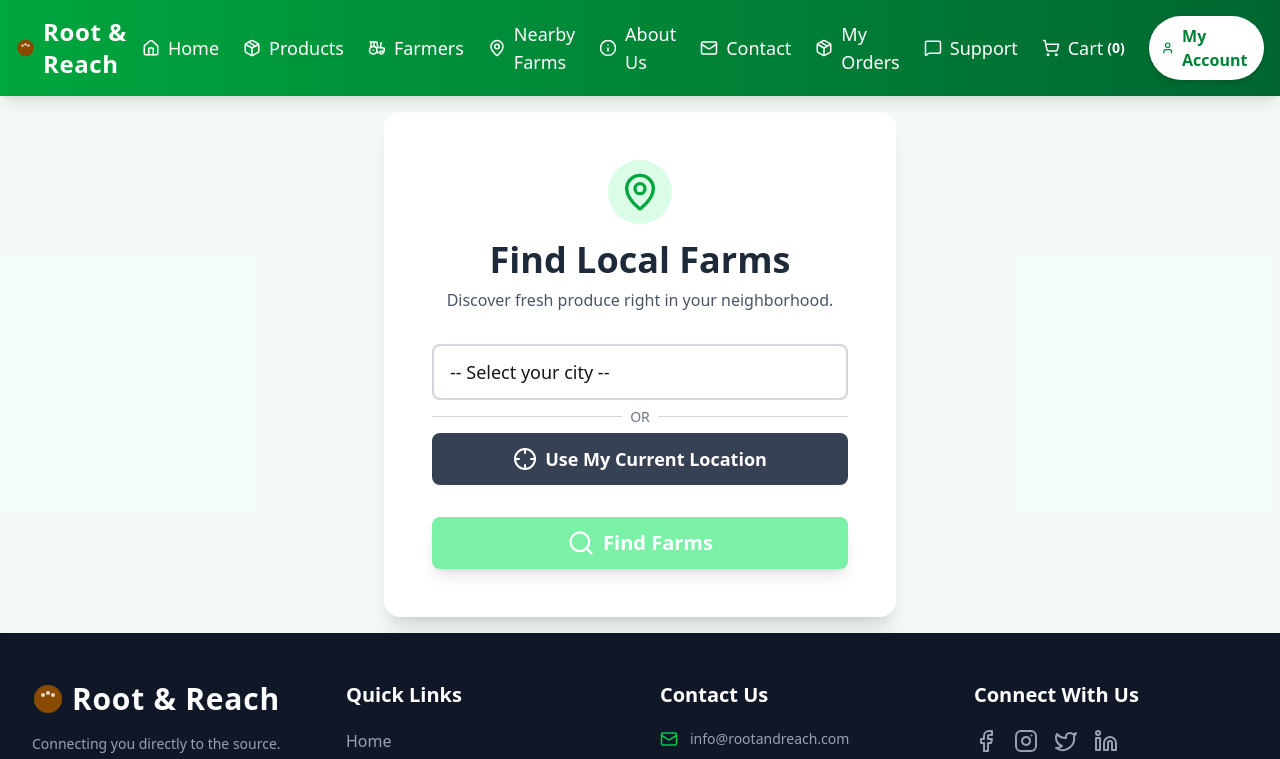
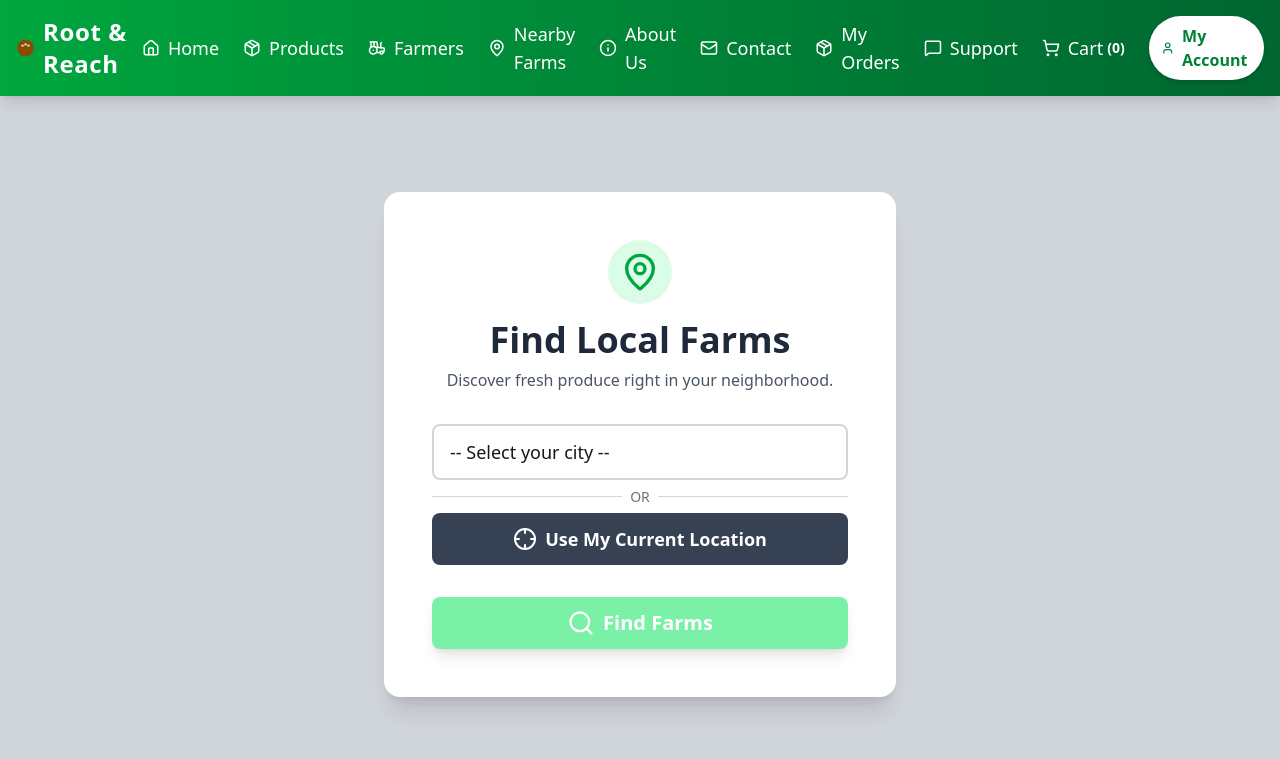
Before and after one commit to willardcsoriano/root-and-reach-ph-frontend, a Next.js app: page /nearby-farms in a window 1280 px wide. Shown: the top 759 px of the page. Built offline with nearby package versions, Linux system fonts and the light colour scheme.

Commit message:
style(nearby-farms): increase page background contrast

```diff
--- a/src/app/nearby-farms/page.tsx
+++ b/src/app/nearby-farms/page.tsx
@@ -66,8 +66,8 @@ const NearbyFarmsPage = () => {
   };
 
   return (
-    <div className="flex items-center justify-center bg-green-50/50 p-4">
-      <div className="w-full max-w-lg bg-white rounded-2xl shadow-xl p-8 md:p-12 text-center transform transition-all">
+    <div className="flex flex-grow items-center justify-center bg-gray-300 px-4 py-16 md:py-24">
+      <div className="w-full max-w-lg bg-white rounded-2xl shadow-xl p-8 md:p-12 text-center">
         {/* Header */}
         <div className="flex justify-center mb-4">
           <div className="p-3 bg-green-100 rounded-full">
```
